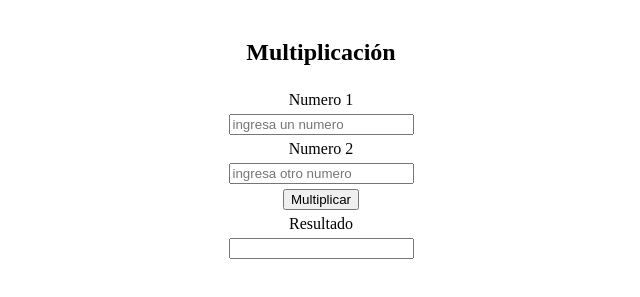
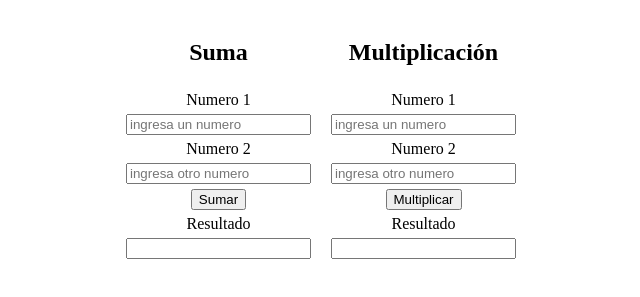
Before and after one commit to SantiMonto/pruebas-git, a plain HTML site: page index.html in a window 1280 px wide. Shown: the part 69-366 px from the top of the page, without its empty margins (319-959 px from the left). Drawn offline with Linux system fonts and the light colour scheme.

Commit message:
Primer comentario

```diff
--- a/index.html
+++ b/index.html
@@ -11,9 +11,17 @@
     <div class="container">
         <h1>Manejo de Github</h1>
         <div class="operaciones">
-            <div class="suma">
+                <div class="sumar">
+                    <h2>Suma</h2>
+                    <label for="num1">Numero 1</label>
+                    <input class="multi" id="num" type="number" placeholder="ingresa un numero"/>
+                    <label for="num2">Numero 2</label>
+                    <input class="multi" id="number" type="number" placeholder="ingresa otro numero"/>
+                    <button onclick="sumar()">Sumar</button>
+                    <label for="result">Resultado</label>
+                    <input id="result-suma" type="number" readonly />
+                </div>
                 <!-- suma de sebas -->
-            </div>
             <div class="multiplica">
                 <h2>Multiplicación</h2>
                 <label for="num1">Numero 1</label>
@@ -22,8 +30,10 @@
                 <input class="multi" id="num2" type="number" placeholder="ingresa otro numero"/>
                 <button onclick="multiplicar()">Multiplicar</button>
                 <label for="result">Resultado</label>
-                <input id="result" type="number" readonly />
+                <input id="result-mul" type="number" readonly />
             </div>
+
+
         </div>
     </div>
 </body>
--- a/index.js
+++ b/index.js
@@ -12,5 +12,19 @@ function multiplicar() {
     const resultado = num1 * num2;
 
     // Asignar el resultado al input correspondiente
-    document.getElementById("result").value = resultado;
+    document.getElementById("result-mul").value = resultado;
   }
+
+  function sumar(){
+
+    const num1 = parseFloat(document.getElementById("num").value);
+    const num2 = parseFloat(document.getElementById("number").value);
+
+
+    // Sumar los dos números
+    const resultado = num1 + num2;
+
+    // Asignar el resultado al input correspondiente
+    document.getElementById("result-suma").value = resultado;
+
+  }
--- a/style.css
+++ b/style.css
@@ -7,6 +7,7 @@
 .operaciones{
     display: flex;
     justify-content: space-around;
+    column-gap: 20px;
 }
 
 .multiplica{
@@ -16,3 +17,11 @@
     justify-content: center;
     row-gap: 5px;
 }
+
+.sumar{
+    display: flex;
+    flex-direction: column;
+    align-items: center;
+    justify-content: center;
+    row-gap: 5px;
+}
```
Also changed, not shown: prueba.js (added).
